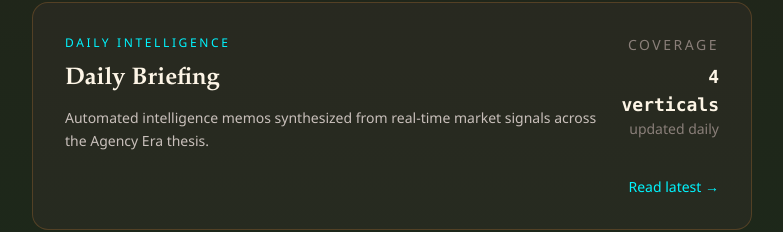
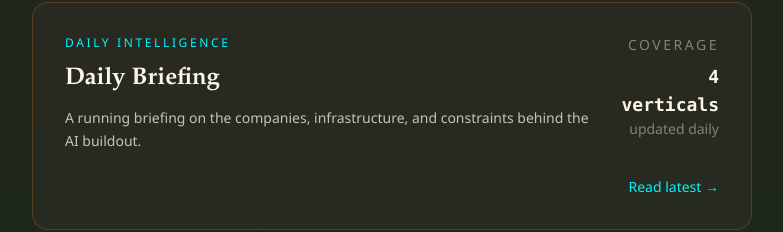
Before and after one commit to dougantin/dougantin.ai, a Next.js app: page / in a window 1280 px wide. Shown: the part 2637-2869 px from the top of the page, without its empty margins (248-1031 px from the left). Built offline with nearby package versions, Linux system fonts and the light colour scheme.

Commit message:
Refine daily briefing homepage copy

```diff
--- a/app/page.tsx
+++ b/app/page.tsx
@@ -271,8 +271,8 @@ export default async function Home() {
                     Daily Briefing
                   </h2>
                   <p className="mt-3 max-w-2xl text-sm leading-relaxed" style={{ color: "var(--text-body)" }}>
-                    Automated intelligence memos synthesized from real-time market signals across
-                    the Agency Era thesis.
+                    A running briefing on the companies, infrastructure, and constraints behind
+                    the AI buildout.
                   </p>
                 </div>
                 <div className="text-right text-sm">
```
